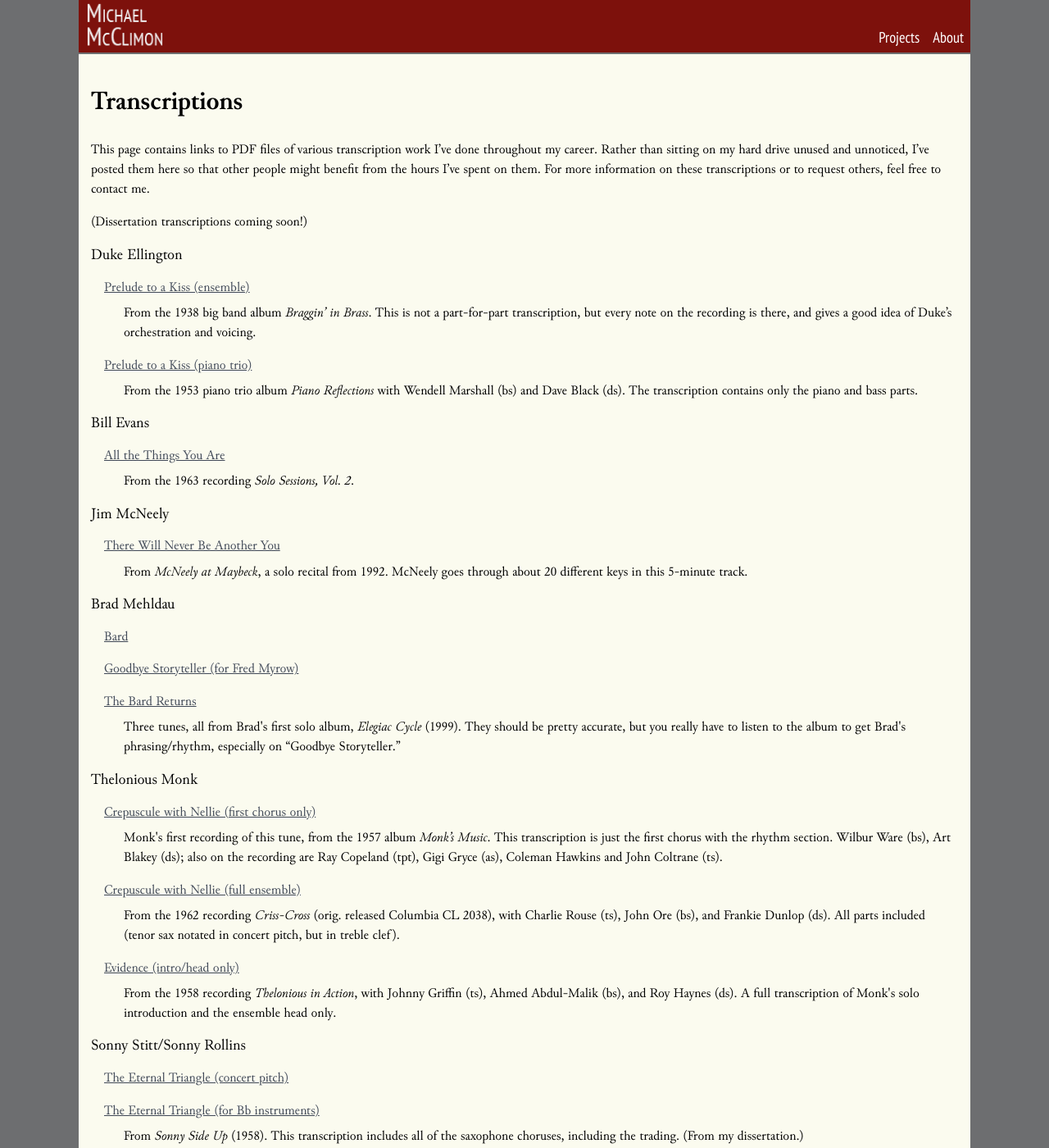
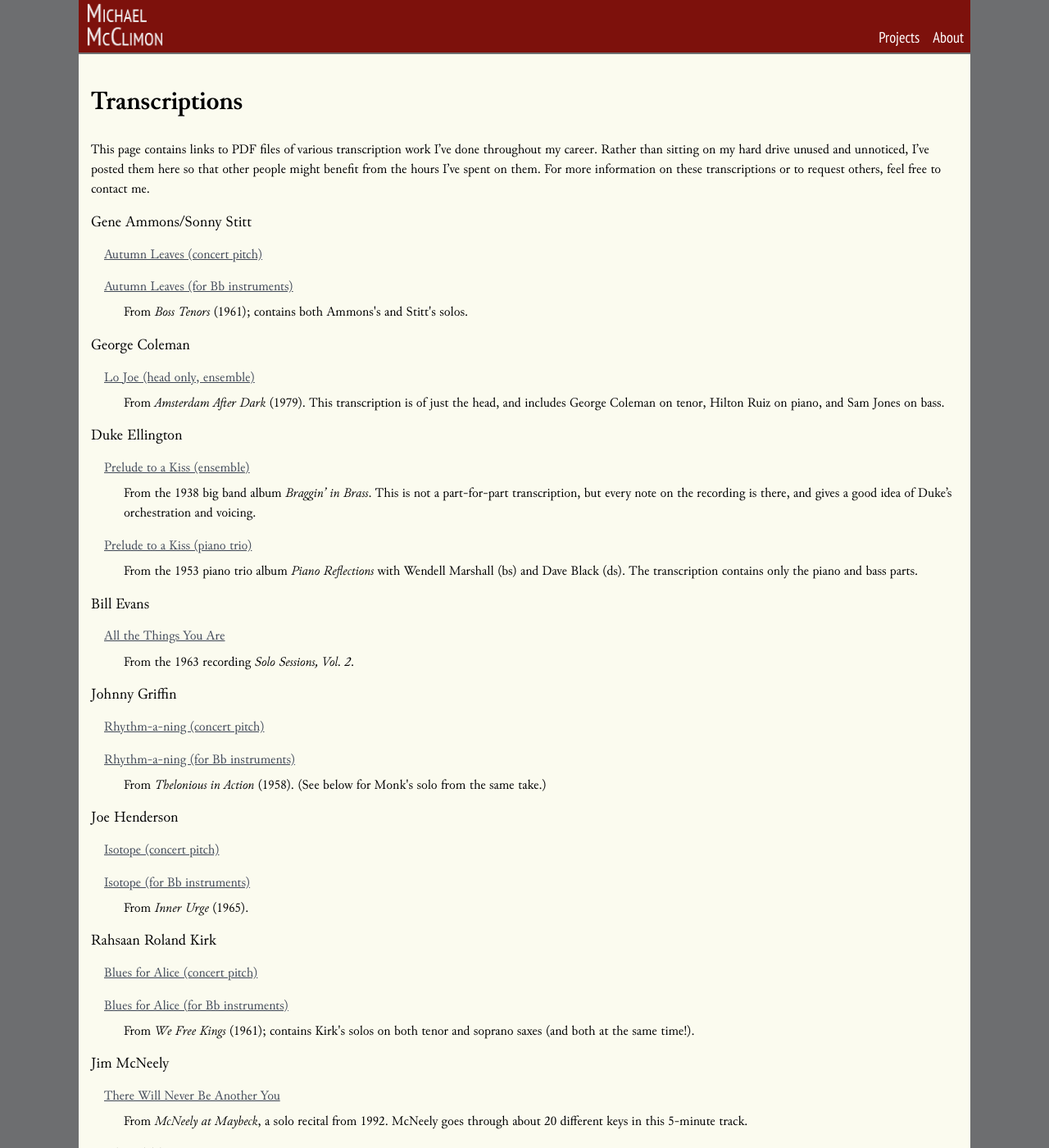
Before and after one commit to mmcclimon/jekyll-site, a Jekyll site: the page built from projects/transcriptions.html, in a window 1280 px wide and 1400 px high. Shown: the whole window at 82% size. Built offline with Jekyll 4.4.1, drawn with Linux system fonts in a browser that asks for light colours; nearby versions of some CDN libraries; some of the changed text lies outside the part shown.

Commit message:
Add dissertation transcriptions.

```diff
--- a/projects/transcriptions.html
+++ b/projects/transcriptions.html
@@ -10,9 +10,18 @@
 benefit from the hours I’ve spent on them. For more information on these
 transcriptions or to request others, feel free to contact me.</p>
 
-<p>(Dissertation transcriptions coming soon!)</p>
+<div id="transcriptions">
+  <h3>Gene Ammons/Sonny Stitt</h3>
+  <h5><a href="//files.mcclimon.org/transcriptions/autumn-leaves-C.pdf">Autumn Leaves (concert pitch)</a></h5>
+  <h5><a href="//files.mcclimon.org/transcriptions/autumn-leaves-Bb.pdf">Autumn Leaves (for Bb instruments)</a></h5>
+  <p>From <i>Boss Tenors</i> (1961); contains both Ammons's and Stitt's solos.</p>
 
-<div id="transcriptions">
+  <h3>George Coleman</h3>
+  <h5><a href="//files.mcclimon.org/transcriptions/lo-joe.pdf">Lo Joe (head only, ensemble)</a></h5>
+  <p>From <i>Amsterdam After Dark</i> (1979). This transcription is of just
+  the head, and includes George Coleman on tenor, Hilton Ruiz on piano, and
+  Sam Jones on bass.</p>
+
 <h3>Duke Ellington</h3>
     <h5><a href="//files.mcclimon.org/transcriptions/BragginInBrass-PreludeKiss.pdf" target="_blank">Prelude to a Kiss (ensemble)</a></h5>
     <p>From the 1938 big band album <i>Braggin&rsquo; in Brass</i>. This is not a part-for-part transcription, but every note on the recording is there, and gives a good idea of Duke&rsquo;s orchestration and voicing.</p>
@@ -24,6 +33,21 @@
 <h3>Bill Evans</h3>
     <h5><a href="//files.mcclimon.org/transcriptions/SoloSessions2-AlltheThings.pdf" target="_blank">All the Things You Are</a></h5>
     <p>From the 1963 recording <i>Solo Sessions, Vol. 2</i>.</p>
+
+  <h3>Johnny Griffin</h3>
+    <h5><a href="//files.mcclimon.org/transcriptions/rhythm-a-ning-sax-C.pdf">Rhythm-a-ning (concert pitch)</a></h5>
+    <h5><a href="//files.mcclimon.org/transcriptions/rhythm-a-ning-sax-Bb.pdf">Rhythm-a-ning (for Bb instruments)</a></h5>
+    <p>From <i>Thelonious in Action</i> (1958). (See below for Monk's solo from the same take.)<p>
+
+  <h3>Joe Henderson</h3>
+  <h5><a href="//files.mcclimon.org/transcriptions/isotope-C.pdf">Isotope (concert pitch)</a></h5>
+  <h5><a href="//files.mcclimon.org/transcriptions/isotope-Bb.pdf">Isotope (for Bb instruments)</a></h5>
+  <p>From <i>Inner Urge</i> (1965).</p>
+
+  <h3>Rahsaan Roland Kirk</h3>
+  <h5><a href="//files.mcclimon.org/transcriptions/blues-for-alice-C.pdf">Blues for Alice (concert pitch)</a></h5>
+  <h5><a href="//files.mcclimon.org/transcriptions/blues-for-alice-Bb.pdf">Blues for Alice (for Bb instruments)</a></h5>
+  <p>From <i>We Free Kings</i> (1961); contains Kirk's solos on both tenor and soprano saxes (and both at the same time!).</p>
 
 <h3>Jim McNeely</h3>
     <h5><a href="//files.mcclimon.org/transcriptions/McNeelyatMaybeck-AnotherYou.pdf" target="_blank">There Will Never Be Another You</a></h5>
@@ -45,6 +69,12 @@
     <h5><a href="//files.mcclimon.org/transcriptions/TheloniousInAction-evidence.pdf" target="_blank">Evidence (intro/head only)</a></h5>
     <p>From the 1958 recording <i>Thelonious in Action</i>, with Johnny Griffin (ts), Ahmed Abdul-Malik (bs), and Roy Haynes (ds). A full transcription of Monk's solo introduction and the ensemble head only.</p>
 
+    <h5><a href="//files.mcclimon.org/transcriptions/i-should-care.pdf">I Should Care</a></h5>
+    <p>One of my favorite solo Monk recordings, from <i>Solo Monk</i> (1965).<p>
+
+    <h5><a href="//files.mcclimon.org/transcriptions/rhythm-a-ning-monk.pdf">Rhythm-a-ning</a></h5>
+    <p>Monk's solo, from <i>Thelonious in Action</i> (1958).<p>
+
     <h3>Sonny Stitt/Sonny Rollins</h3>
     <h5><a href="//files.mcclimon.org/transcriptions/eternal-triangle-C.pdf">The Eternal Triangle (concert pitch)</a></h5>
     <h5><a href="//files.mcclimon.org/transcriptions/eternal-triangle-Bb.pdf">The Eternal Triangle (for Bb instruments)</a></h5>
```
